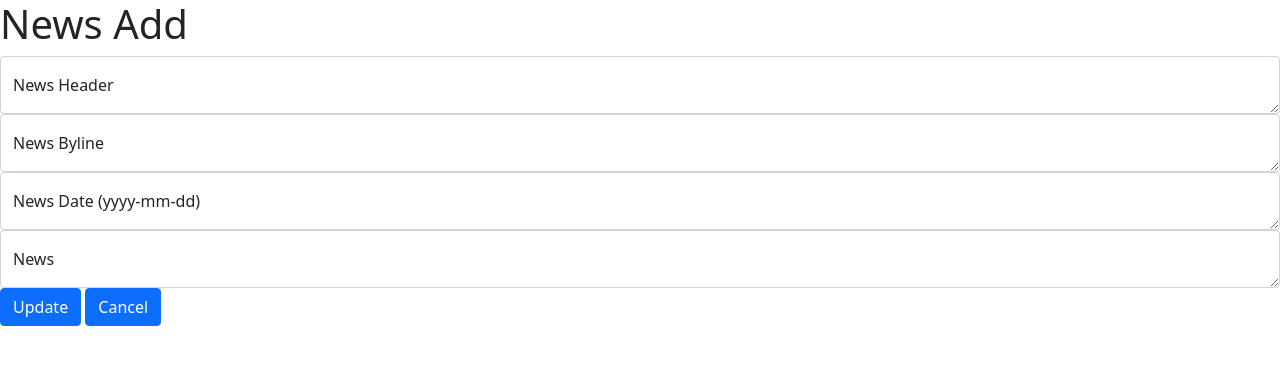
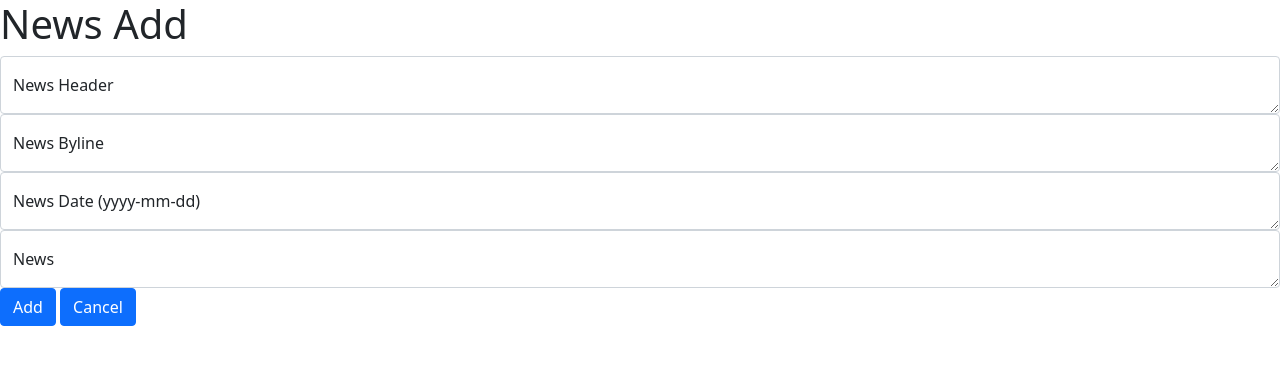
Before and after one commit to harrykhlo/rugby_club, a Flask app: page /admin/news/add in a window 1280 px wide. Shown: the top 365 px of the page. Run offline with Flask 2, Linux system fonts and the light colour scheme.

Commit message:
correct typo at the button of adminnewsadd.html

```diff
--- a/templates/adminnewsadd.html
+++ b/templates/adminnewsadd.html
@@ -32,7 +32,7 @@
         </div>
         <!-- <label for="newsheader">News Header:</label>
         <input type="text" id="newsheader" name="newsheader" value="" /> <br/> -->
-        <button type="submit" class="btn btn-primary">Update</button>
+        <button type="submit" class="btn btn-primary">Add</button>
         <a href="/admin?adminid={{adminid}}" class="btn btn-primary" role="button" aria-pressed="true">Cancel</a>
     </form>
 </body>
```
